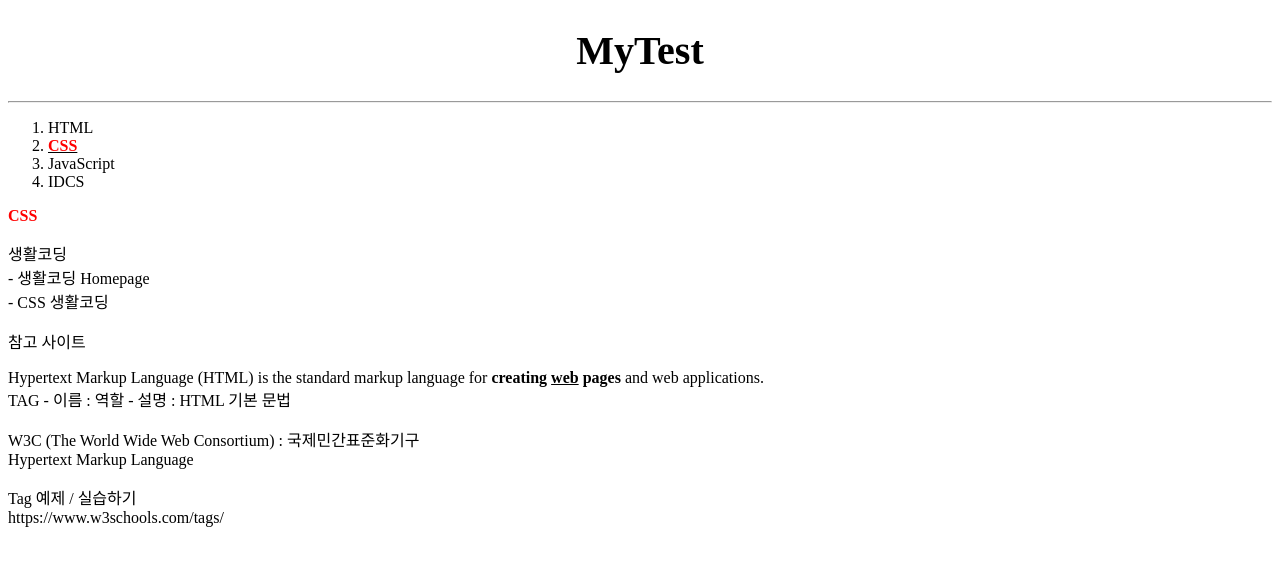
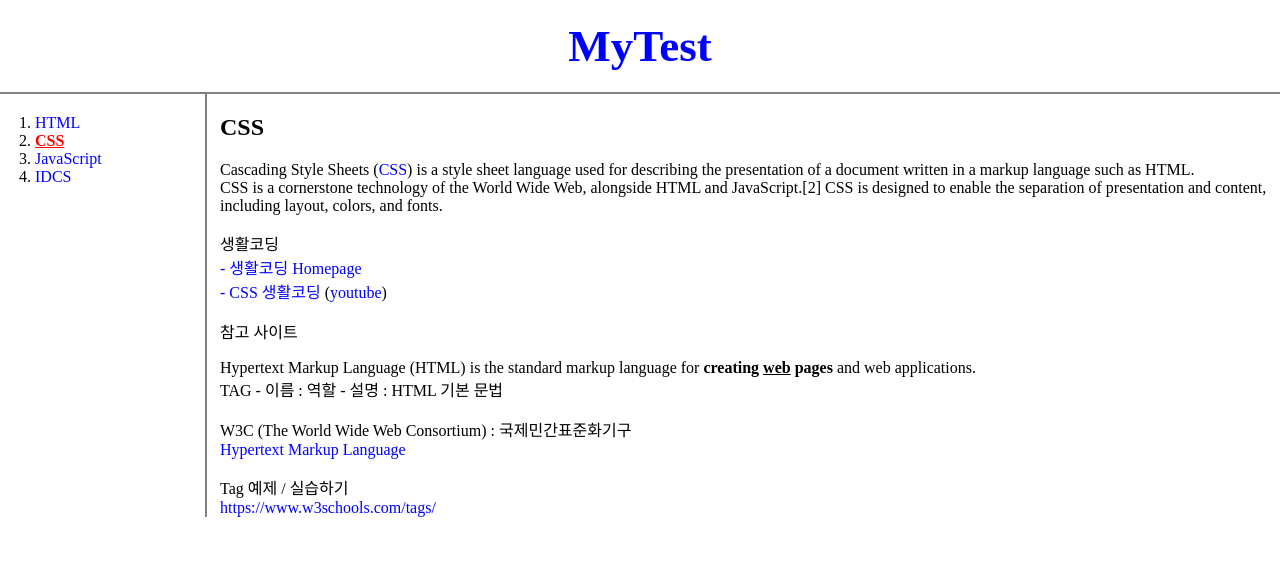
Before and after one commit to Sanghoon89/Sanghoon89.github.io, a plain HTML site: page 2.html in a window 1280 px wide. Drawn offline with Linux system fonts and the light colour scheme.

Commit message:
css-test

```diff
--- a/2.html
+++ b/2.html
@@ -5,42 +5,85 @@
     <meta charset="utf-8" />
 
     <style>
+      body {
+        margin: 0;
+      }
+      #active {
+        text-decoration: underline;
+        color: red;
+        font-weight: bold;
+      }
       a {
-        color: black;
+        color: blue;
         text-decoration: none;
       }
       h1 {
+        font-size: 45px;
         text-align: center;
-        font-size: 40px;
+        border-bottom: 2px solid gray;
+        margin: 0;
+        padding: 20px;
       }
-      h7 {
-        color: red;
-        font-weight: 600;
+      ol {
+        border-right: 2px solid gray;
+        width: 150px;
+        margin: 0;
+        padding: 20px;
+      }
+      #grid ol{
+        padding-left: 35px;
+      }
+      #grid {
+        display: grid;
+        grid-template-columns: 200px 1fr;
+      }
+      #grid #article {
+        padding-left: 20px;
+      }
+      @media(max-width:600px) {
+        #grid {
+          display: block
+        }
+        ol {
+          border-right: none;
+        }
+        h1 {
+          border-bottom: none;
+        }
       }
     </style>
-
   </head>
 
   <body>
-    <h1><a href="./index.html">MyTest</a></h1> <hr>
+    <h1><a href="./index.html">MyTest</a></h1>
+    <div id="grid">
       <ol>
         <li><a href="./1.html">HTML</a></li>
-      <li><a href="./2.html" style="text-decoration: underline;"><h7>CSS</h7></a></li>
+        <li><a href="./2.html" id="active">CSS</a></li>
         <li><a href="./3.html">JavaScript</a></li>
         <li><a href="./IDMS/idcs-index.html">IDCS</a></li>
       </ol>
+      <div id="article">
+        <h2>CSS</h2>
+        <p>
+          Cascading Style Sheets (<a href="https://en.wikipedia.org/wiki/CSS">CSS</a>)
+          is a style sheet language used for describing the presentation
+          of a document written in a markup language such as HTML.<br>
+          CSS is a cornerstone technology of the World Wide Web, alongside HTML and JavaScript.[2]
+          CSS is designed to enable the separation of presentation and
+          content, including layout, colors, and fonts.
+        </p>
 
-    <h7>CSS</h7>
         <p>
           생활코딩<br>
           <a href="https://opentutorials.org/course/1" target="_blank"> - 생활코딩 Homepage</a><br>
           <a href="https://opentutorials.org/course/3086" target="_blank"> - CSS 생활코딩</a>
+          (<a href="https://www.youtube.com/channel/UCvc8kv-i5fvFTJBFAk6n1SA" target="_blank">youtube</a>)
         </p>
 
         <p>
           참고 사이트<br>
-    <p>
-
+        </p>
 
         Hypertext Markup Language (HTML) is the standard markup language for
         <strong>creating <u>web</u> pages</strong> and web applications. <br />
@@ -60,5 +103,7 @@
         <a href="https://www.w3schools.com/tags/" target="_blank">
           https://www.w3schools.com/tags/
         </a>
+      </div>
+    </div>
   </body>
 </html>
```
Also changed, not shown: 1.html (+1 -0 lines), 3.html (+1 -0 lines), css-test/box.html (added, +27 -0 lines), css-test/mediaquery.html (added, +23 -0 lines). Lines whose indentation alone changed are shown as unchanged.
